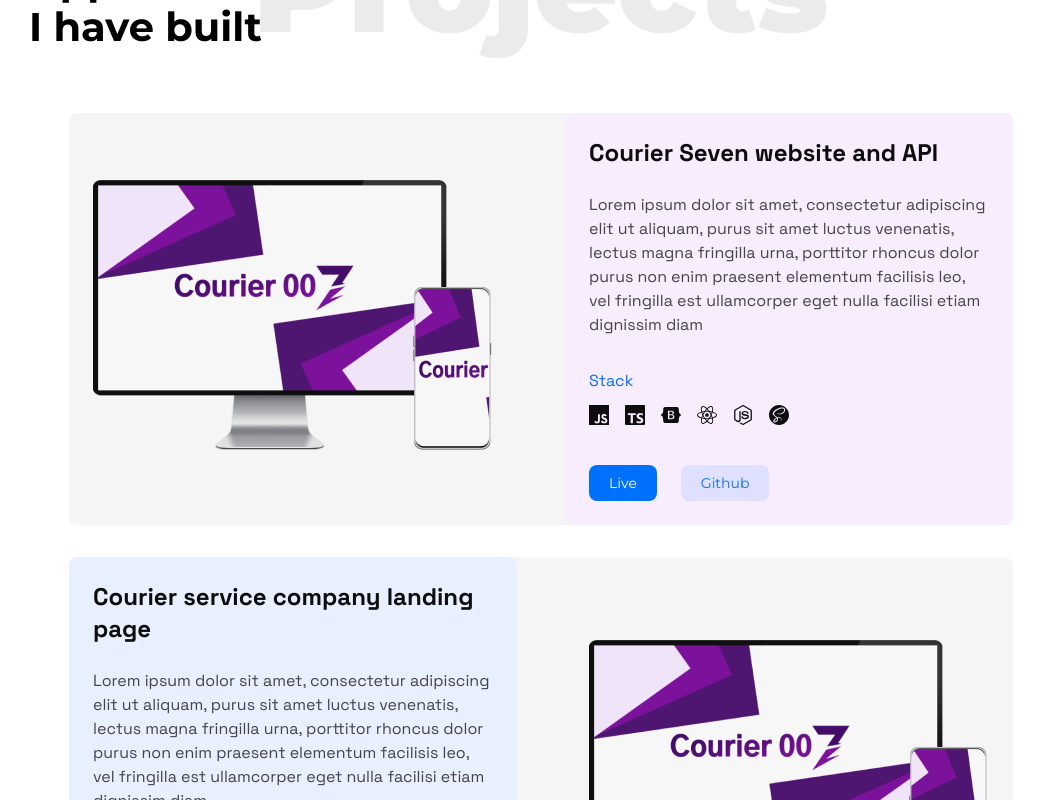
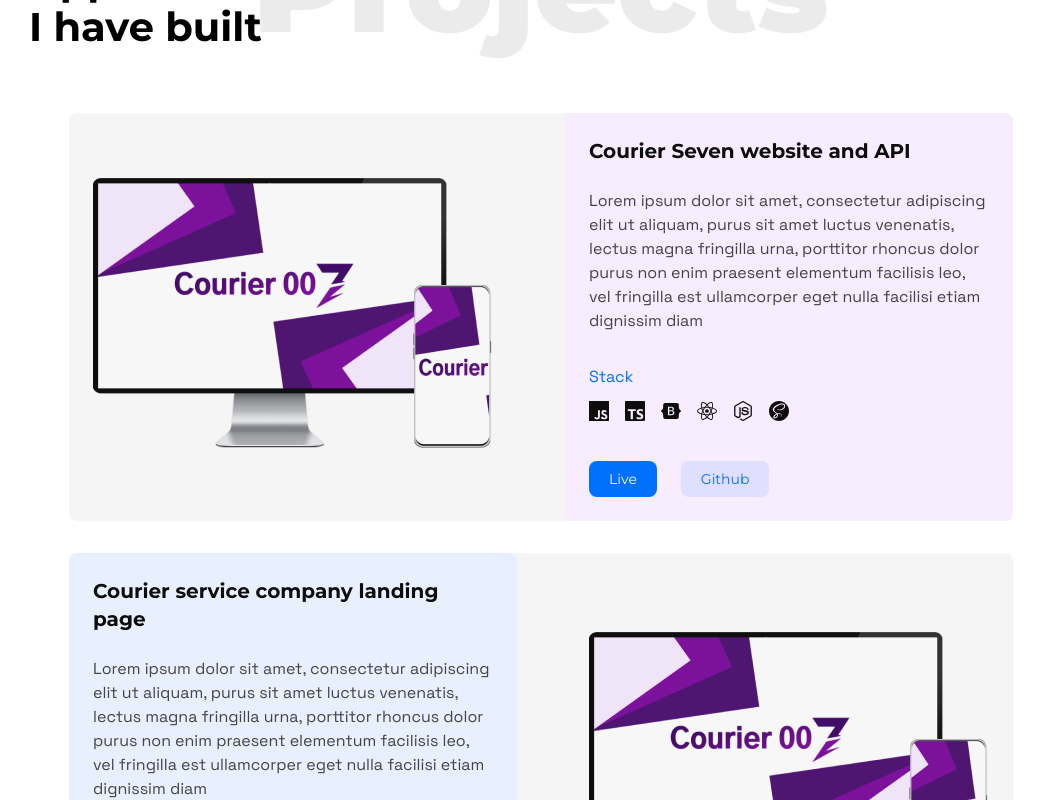
Before and after one commit to sifatulrabbi/sifatulrabbi.github.io, a Next.js app: page / in a window 1280 px wide. Shown: the part 1860-2660 px from the top of the page, without its empty margins (99-1143 px from the left). Built offline with nearby package versions, Linux system fonts and the light colour scheme.

Commit message:
fix: add primary font to projects card title

```diff
--- a/components/my-projects/card.tsx
+++ b/components/my-projects/card.tsx
@@ -42,7 +42,7 @@ export const Card: React.FC<Props> = ({
                 className="flex flex-col rounded-lg justify-start align-top p-6 max-w-md"
                 style={{backgroundColor: bgColor}}
             >
-                <h4 className="text-black text-primary font-bold text-2xl mb-6">
+                <h4 className="text-black font-primary font-bold text-xl mb-6">
                     {name}
                 </h4>
                 <p className="text-dark text-base">{summary}</p>
```
